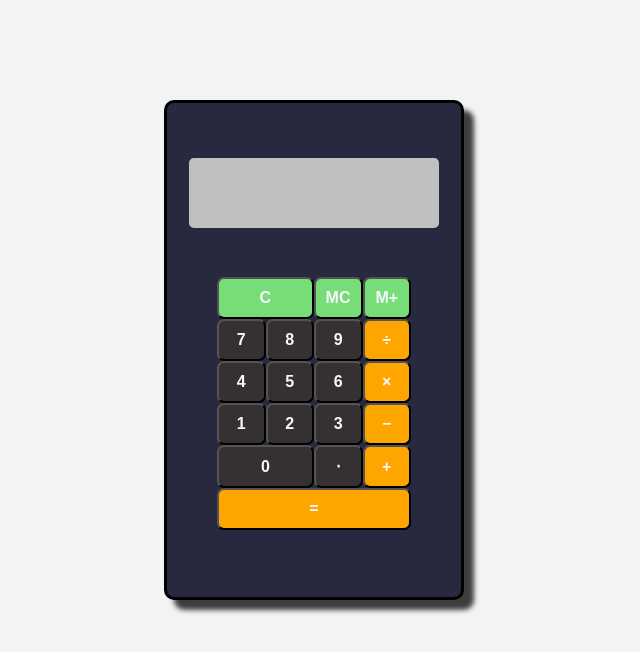
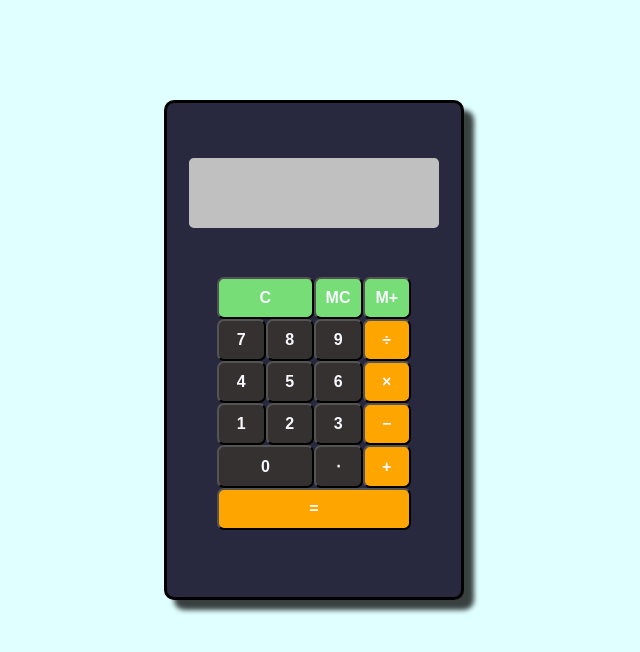
Before and after one commit to jvbigio/calculator, a plain HTML site: page index.html in a window 1280 px wide. Shown: the whole page, without its empty margins (326-966 px from the left). Drawn offline with Linux system fonts and the light colour scheme.

Commit message:
changed body background color

```diff
--- a/style.css
+++ b/style.css
@@ -7,6 +7,9 @@
 
 body {
   background: #f2f3f4;
+  background: #87CEFA;
+  background: #AFEEEE;
+  background: #E0FFFF;
 }
 
 .container {
```
